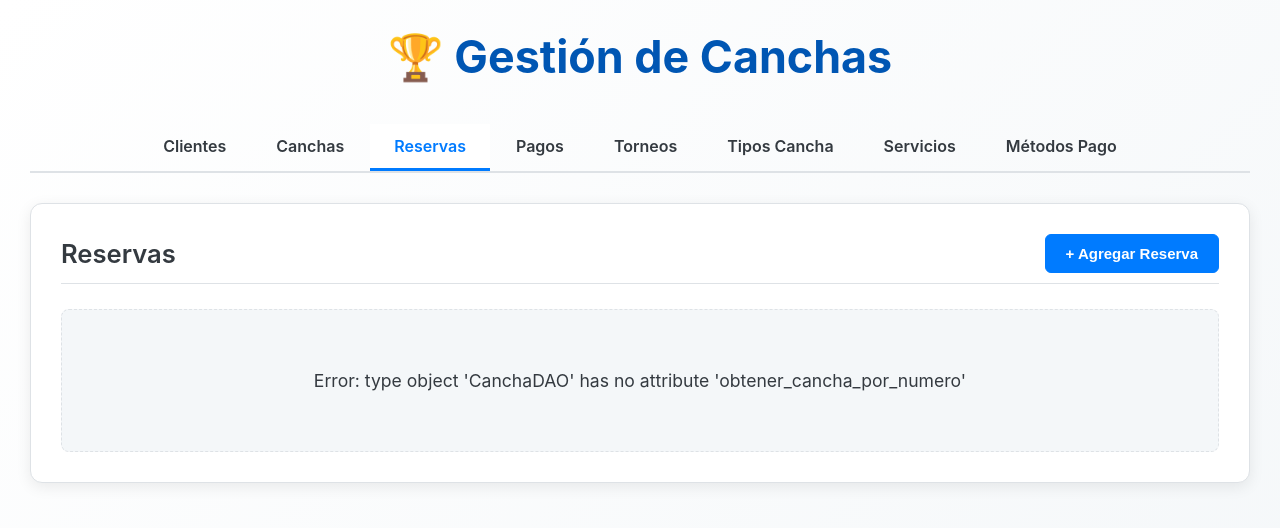
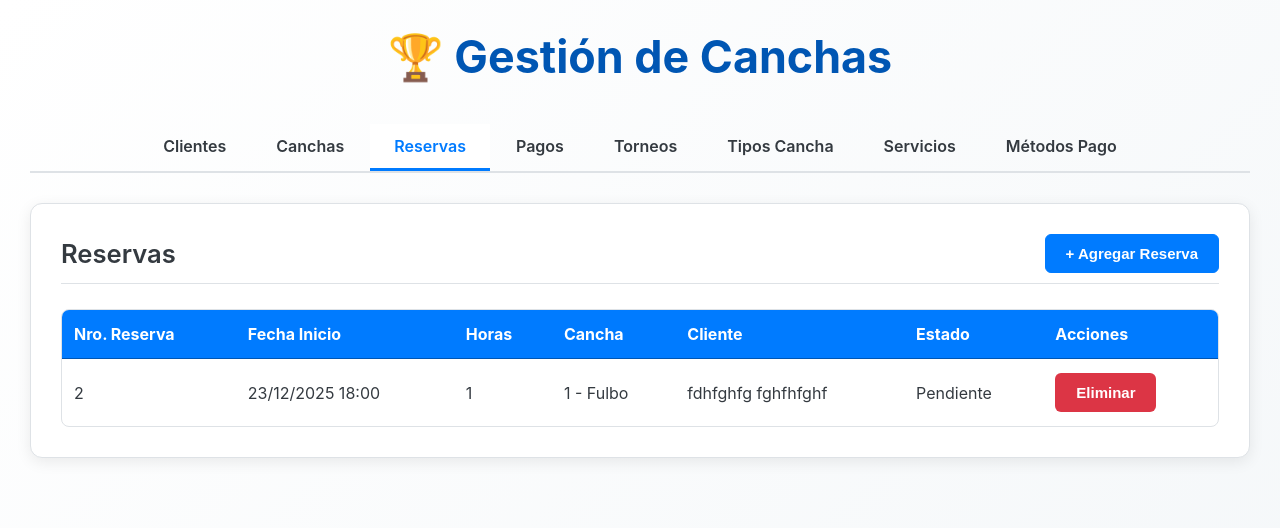
Before and after one commit to Emanuel-UTN/TP-Canchas-DAO, a Flask app: page /reservas in a window 1280 px wide. Shown: the top 528 px of the page. Run offline with Flask 3, Linux system fonts and the light colour scheme; data comes from the database, SQL or seed files in the repository; both versions use the stored data as it was after the commit.

Commit message:
Creacion de reservas

```diff
--- a/apps/dao/ReservaDAO/ReservaDAO.py
+++ b/apps/dao/ReservaDAO/ReservaDAO.py
@@ -37,7 +37,7 @@ class ReservaDAO:
         cursor.execute('''
             INSERT INTO Reserva (fecha_hora_inicio, horas, nro_cancha, dni_cliente, id_pago, id_estado)
             VALUES (?, ?, ?, ?, ?, ?)
-        ''', (reserva.fecha_hora_inicio, reserva.horas, reserva.nro_cancha, reserva.dni_cliente, reserva.id_pago, reserva.id_estado))
+        ''', (reserva.fecha_hora_inicio, reserva.horas, reserva.cancha.nro_cancha, reserva.cliente.dni, None, EstadoReservaDAO.obtener_id_estado_reserva_por_nombre("Pendiente")))
         conexion.commit()
         cursor.close()
 
@@ -61,7 +61,7 @@ class ReservaDAO:
                 nro_reserva=fila[0],
                 fecha_hora_inicio=fila[1],
                 horas=fila[2],
-                cancha=CanchaDAO.obtener_cancha_por_numero(fila[3]),
+                cancha=CanchaDAO.obtener_cancha_por_nro(fila[3]),
                 cliente=ClienteDAO.obtener_cliente_por_dni(fila[4]),
                 pago=PagoDAO.obtener_pago_por_id(fila[5])
             )
--- a/apps/static/js/forms.js
+++ b/apps/static/js/forms.js
@@ -96,12 +96,27 @@ async function guardarCancha(event) {
 async function guardarReserva(event) {
     event.preventDefault();
 
-    const fecha = document.getElementById('reserva-fecha').value;
+    let fecha = document.getElementById('reserva-fecha').value;
+    // Normalizar la fecha a precisión de hora (minutos = 00)
+    if (fecha) {
+        // formato esperado: YYYY-MM-DDTHH:MM -> mantener YYYY-MM-DDTHH:00
+        fecha = fecha.substring(0, 13) + ':00';
+        // reflejar cambio en el input por si el usuario lo ve
+        const fEl = document.getElementById('reserva-fecha');
+        if (fEl) fEl.value = fecha;
+    }
     const horas = document.getElementById('reserva-horas').value;
     const nroCancha = document.getElementById('reserva-cancha').value;
-    const dniCliente = document.getElementById('reserva-cliente').value;
-    const idPago = document.getElementById('reserva-pago').value;
-    const idEstado = document.getElementById('reserva-estado').value;
+    const clienteHiddenEl = document.getElementById('reserva-cliente');
+    if (!clienteHiddenEl) {
+        alert('Error interno: no se encontró el campo de cliente. Recargue la página e intente de nuevo.');
+        return;
+    }
+    const dniCliente = clienteHiddenEl.value;
+    if (!dniCliente) {
+        alert('Por favor seleccione un cliente válido desde la lista antes de crear la reserva.');
+        return;
+    }
 
     const errores = [];
 
@@ -110,13 +125,7 @@ async function guardarReserva(event) {
 
     const errorHoras = Validaciones.esEnteroPositivo(horas, 'Cantidad de horas');
     if (errorHoras) errores.push(errorHoras);
-    else if (parseInt(horas) > 12) errores.push('La cantidad de horas no puede exceder 12');
-
-    const errorCancha = Validaciones.esEnteroPositivo(nroCancha, 'Número de cancha');
-    if (errorCancha) errores.push(errorCancha);
-
-    const errorCliente = Validaciones.esDNIValido(dniCliente);
-    if (errorCliente) errores.push(errorCliente);
+    else if (parseInt(horas) > 6) errores.push('La cantidad de horas no puede exceder 6');
 
     if (Validaciones.mostrarErrores(errores)) return;
 
@@ -124,9 +133,7 @@ async function guardarReserva(event) {
         fecha_hora_inicio: fecha,
         horas: parseInt(horas),
         nro_cancha: parseInt(nroCancha),
-        dni_cliente: parseInt(dniCliente),
-        id_pago: idPago ? parseInt(idPago) : null,
-        id_estado: idEstado ? parseInt(idEstado) : 1
+        dni_cliente: dniCliente ? parseInt(dniCliente) : null
     };
     try {
         const response = await fetch('/api/reservas', {
--- a/apps/static/js/navegacion.js
+++ b/apps/static/js/navegacion.js
@@ -84,6 +84,103 @@ async function showForm(type) {
         }
     }
 
+    // Si es el formulario de reserva, cargar canchas y clientes
+    else if (type === 'reserva') {
+        // cargar canchas
+        const canchasSelect = document.getElementById('reserva-cancha');
+        if (canchasSelect) {
+            canchasSelect.querySelectorAll('option:not([value=""])').forEach(o => o.remove());
+            try {
+                const resp = await fetch('/api/canchas');
+                if (!resp.ok) throw new Error(`HTTP ${resp.status}`);
+                const canchas = await resp.json();
+                if (Array.isArray(canchas) && canchas.length > 0) {
+                    canchas.forEach(c => {
+                        const opt = document.createElement('option');
+                        opt.value = c.nro_cancha;
+                        opt.textContent = `${c.nro_cancha} — ${c.tipo ?? ''}`;
+                        canchasSelect.appendChild(opt);
+                    });
+                } else {
+                    const opt = document.createElement('option');
+                    opt.value = '';
+                    opt.disabled = true;
+                    opt.textContent = 'No hay canchas disponibles';
+                    canchasSelect.appendChild(opt);
+                }
+            } catch (err) {
+                console.error('Error cargando canchas:', err);
+                const opt = document.createElement('option');
+                opt.value = '';
+                opt.disabled = true;
+                opt.textContent = 'Error al cargar canchas';
+                canchasSelect.appendChild(opt);
+            }
+        }
+
+        // cargar clientes y preparar datalist
+        const clientesDatalist = document.getElementById('clientes-list');
+        const clienteInput = document.getElementById('reserva-cliente-nombre');
+        const clienteHidden = document.getElementById('reserva-cliente');
+        if (clientesDatalist && clienteInput && clienteHidden) {
+            // limpiar
+            clientesDatalist.innerHTML = '';
+            try {
+                const resp = await fetch('/api/clientes');
+                if (!resp.ok) throw new Error(`HTTP ${resp.status}`);
+                const clientes = await resp.json();
+                // cachear en scope global para resolver selección
+                window._clientesCache = clientes;
+                if (Array.isArray(clientes) && clientes.length > 0) {
+                    clientes.forEach(cl => {
+                        const opt = document.createElement('option');
+                        // mostrar texto nombre apellido — DNI
+                        opt.value = `${cl.nombre} ${cl.apellido} — ${cl.dni}`;
+                        clientesDatalist.appendChild(opt);
+                    });
+                }
+
+                // cuando el usuario seleccione/tipee un valor del datalist, rellenar el campo oculto con el DNI
+                const resolverClienteDesdeValor = (val) => {
+                    if (Array.isArray(window._clientesCache)) {
+                        const found = window._clientesCache.find(c => `${c.nombre} ${c.apellido} — ${c.dni}` === val);
+                        if (found) {
+                            clienteHidden.value = found.dni;
+                            return;
+                        }
+                    }
+                    const m = (val || '').match(/(\d{6,})$/);
+                    if (m) clienteHidden.value = m[1];
+                    else clienteHidden.value = '';
+                };
+
+                // asignar listeners para cubrir selección por datalist y escritura manual
+                clienteInput.addEventListener('input', (e) => resolverClienteDesdeValor(e.target.value));
+                clienteInput.addEventListener('change', (e) => resolverClienteDesdeValor(e.target.value));
+                clienteInput.addEventListener('blur', (e) => {
+                    if (!clienteHidden.value) resolverClienteDesdeValor(e.target.value);
+                });
+
+            } catch (err) {
+                console.error('Error cargando clientes:', err);
+            }
+        }
+
+        // preseleccionar la próxima hora redondeada al abrir el formulario
+        const fechaInput = document.getElementById('reserva-fecha');
+        if (fechaInput && !fechaInput.value) {
+            const now = new Date();
+            // redondear hacia arriba a la siguiente hora
+            if (now.getMinutes() > 0 || now.getSeconds() > 0 || now.getMilliseconds() > 0) {
+                now.setHours(now.getHours() + 1);
+            }
+            now.setMinutes(0, 0, 0);
+            const pad = (n) => n.toString().padStart(2, '0');
+            const localIso = `${now.getFullYear()}-${pad(now.getMonth()+1)}-${pad(now.getDate())}T${pad(now.getHours())}:00`;
+            fechaInput.value = localIso;
+        }
+    }
+
     formEl.style.display = 'block';
 }
 
--- a/apps/static/js/renderers.js
+++ b/apps/static/js/renderers.js
@@ -66,15 +66,25 @@ function renderReservas(data, container) {
         container.innerHTML = '<div class="empty-state">No hay reservas registradas</div>';
         return;
     }
+
+    function formatDate(d){
+        const pad = n => String(n).padStart(2, '0');
+        let fechaFormateada = 'Fecha inválida';
+        if (!isNaN(d)) {
+            fechaFormateada = `${pad(d.getDate())}/${pad(d.getMonth() + 1)}/${d.getFullYear()} ${pad(d.getHours())}:${pad(d.getMinutes())}`;
+        }
+        return fechaFormateada
+    }
+
     let html = '<table><thead><tr><th>Nro. Reserva</th><th>Fecha Inicio</th><th>Horas</th><th>Cancha</th><th>Cliente</th><th>Estado</th><th>Acciones</th></tr></thead><tbody>';
     data.forEach(reserva => {
         html += `<tr>
             <td>${reserva.nro_reserva}</td>
-            <td>${reserva.fecha_hora_inicio}</td>
+            <td>${formatDate(new Date(reserva.fecha_hora_inicio))}</td>
             <td>${reserva.horas}</td>
-            <td>${reserva.nro_cancha}</td>
-            <td>${reserva.dni_cliente}</td>
-            <td>${reserva.id_estado}</td>
+            <td>${reserva.cancha.nro_cancha} - ${reserva.cancha.tipo}</td>
+            <td>${reserva.cliente.nombre} ${reserva.cliente.apellido}</td>
+            <td>${reserva.estado}</td>
             <td><button class="btn btn-danger" onclick="eliminarReserva(${reserva.nro_reserva})">Eliminar</button></td>
         </tr>`;
     });
--- a/apps/static/js/validaciones.js
+++ b/apps/static/js/validaciones.js
@@ -53,7 +53,11 @@ const Validaciones = {
         const fechaObj = new Date(fecha);
         if (isNaN(fechaObj.getTime())) {
             return `${nombreCampo} no es válida`;
+        }// validar que los minutos sean cero
+        else if (fechaObj.getMinutes() !== 0) {
+            return `${nombreCampo} debe tener los minutos en 00`;
         }
+
         return null;
     },
 
@@ -76,7 +80,7 @@ const Validaciones = {
         const fechaObj = new Date(fecha);
         const ahora = new Date();
         const fechaMaxima = new Date();
-        fechaMaxima.setMonth(fechaMaxima.getMonth() + mesesMaximos);
+        fechaMaxima.setMonth(ahora.getMonth() + mesesMaximos);
 
         if (fechaObj > fechaMaxima) {
             return `${nombreCampo} no puede ser superior a ${mesesMaximos} meses desde hoy`;
--- a/apps/templates/reservas.html
+++ b/apps/templates/reservas.html
@@ -14,27 +14,23 @@
             <div class="form-row">
                 <div class="form-group">
                     <label>Fecha y Hora Inicio</label>
-                    <input type="datetime-local" id="reserva-fecha" required>
+                    <input type="datetime-local" id="reserva-fecha" step="3600" required>
                 </div>
                 <div class="form-group">
                     <label>Horas</label>
                     <input type="number" id="reserva-horas" required>
                 </div>
                 <div class="form-group">
-                    <label>Nro. Cancha</label>
-                    <input type="number" id="reserva-cancha" required>
+                    <label>Cancha</label>
+                    <select id="reserva-cancha" required>
+                        <option value="" disabled selected>Seleccionar cancha</option>
+                    </select>
                 </div>
                 <div class="form-group">
-                    <label>DNI Cliente</label>
-                    <input type="number" id="reserva-cliente" required>
-                </div>
-                <div class="form-group">
-                    <label>ID Pago</label>
-                    <input type="number" id="reserva-pago">
-                </div>
-                <div class="form-group">
-                    <label>ID Estado</label>
-                    <input type="number" id="reserva-estado" value="1">
+                    <label>Cliente (buscar por nombre)</label>
+                    <input type="text" id="reserva-cliente-nombre" list="clientes-list" placeholder="Escribe nombre o apellido" autocomplete="off">
+                    <datalist id="clientes-list"></datalist>
+                    <input type="hidden" id="reserva-cliente" required>
                 </div>
             </div>
             <button type="submit" class="btn btn-success">Guardar</button>
```
Also changed, not shown: apps/dao/ReservaDAO/EstadoReservaDAO.py (+22 -0 lines), apps/models/Reserva/Reserva.py (+13 -0 lines), apps/services/reservas.py (+25 -14 lines), apps/bd_canchas.db.
